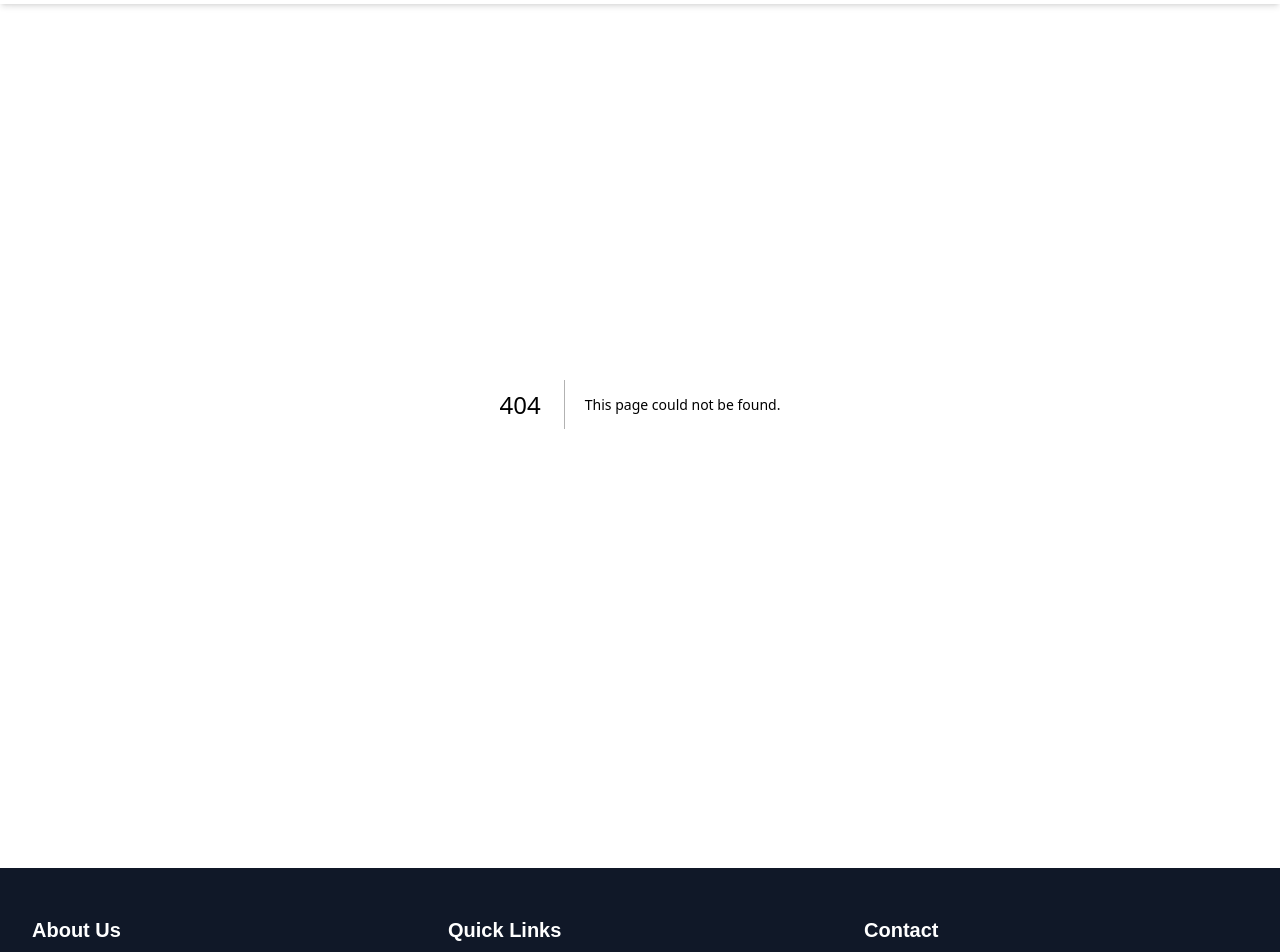
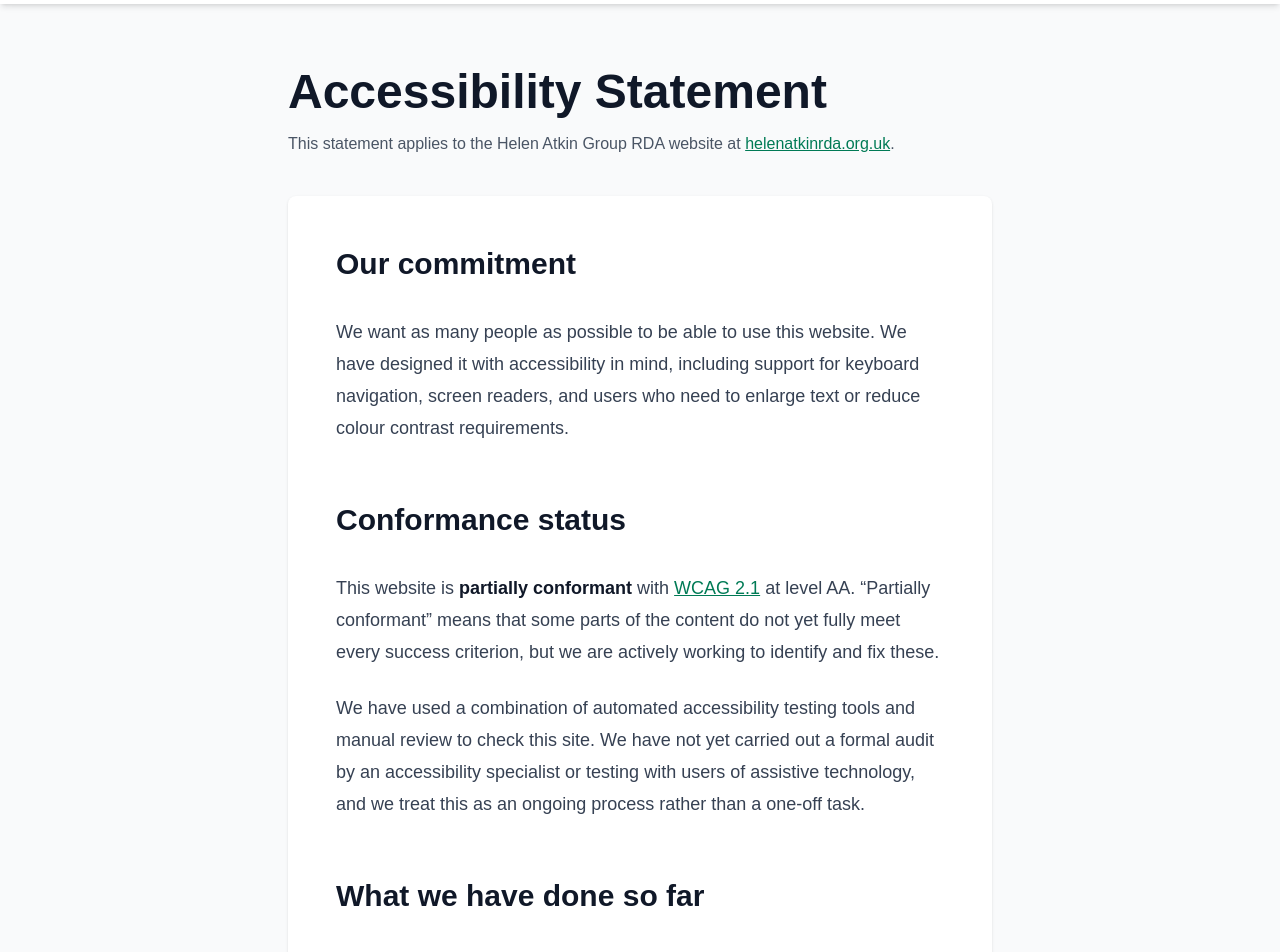
Before and after one commit to AlbyAtkinson71/helenatkin-rda, a Next.js app: page /accessibility-statement in a window 1280 px wide. Before the commit this address had no page. Shown: the part 60-1012 px from the top of the page. Built offline with nearby package versions, Linux system fonts and the light colour scheme.

Commit message:
Add accessibility statement page

```diff
--- /dev/null
+++ b/app/accessibility-statement/page.js
@@ -0,0 +1,100 @@
+// app/accessibility-statement/page.js
+
+export const metadata = {
+  title: 'Accessibility Statement',
+  description: 'Accessibility statement for the Helen Atkin Group RDA website.',
+};
+
+export default function AccessibilityStatement() {
+  return (
+    <main id="main-content" className="py-16 bg-gray-50">
+      <div className="max-w-3xl mx-auto px-4 sm:px-6 lg:px-8">
+        <header className="mb-10">
+          <h1 className="text-4xl md:text-5xl font-bold text-gray-900 mb-4">
+            Accessibility Statement
+          </h1>
+          <p className="text-gray-600">
+            This statement applies to the Helen Atkin Group RDA website at{' '}
+            <a href="https://helenatkinrda.org.uk" className="text-emerald-700 underline hover:text-emerald-800">
+              helenatkinrda.org.uk
+            </a>.
+          </p>
+        </header>
+
+        <div className="prose prose-lg max-w-none bg-white rounded-lg shadow-sm p-8 md:p-12">
+          <h2>Our commitment</h2>
+          <p>
+            We want as many people as possible to be able to use this website. We have designed
+            it with accessibility in mind, including support for keyboard navigation, screen
+            readers, and users who need to enlarge text or reduce colour contrast requirements.
+          </p>
+
+          <h2>Conformance status</h2>
+          <p>
+            This website is <strong>partially conformant</strong> with{' '}
+            <a
+              href="https://www.w3.org/TR/WCAG21/"
+              target="_blank"
+              rel="noopener noreferrer"
+              className="text-emerald-700 underline hover:text-emerald-800"
+            >
+              WCAG 2.1
+            </a>{' '}
+            at level AA. &ldquo;Partially conformant&rdquo; means that some parts of the content
+            do not yet fully meet every success criterion, but we are actively working to
+            identify and fix these.
+          </p>
+          <p>
+            We have used a combination of automated accessibility testing tools and manual
+            review to check this site. We have not yet carried out a formal audit by an
+            accessibility specialist or testing with users of assistive technology, and we
+            treat this as an ongoing process rather than a one-off task.
+          </p>
+
+          <h2>What we have done so far</h2>
+          <ul>
+            <li>Used semantic HTML and clear heading structure throughout the site</li>
+            <li>Provided text alternatives for images</li>
+            <li>Ensured the site can be fully navigated using a keyboard alone</li>
+            <li>Included visible focus indicators on interactive elements</li>
+            <li>Checked and corrected colour contrast to meet WCAG AA requirements</li>
+            <li>Added a &ldquo;skip to main content&rdquo; link for keyboard and screen reader users</li>
+            <li>Ensured photo galleries and pop-up content trap and return keyboard focus correctly</li>
+            <li>Reduced motion for users who have set that preference in their browser or device</li>
+            <li>Labelled downloadable documents with their file type and size before you download them</li>
+          </ul>
+
+          <h2>Known limitations</h2>
+          <p>
+            We are not currently aware of any specific accessibility barriers on this site.
+            If you find one, please let us know using the contact details below, and we will
+            aim to fix it as quickly as we can.
+          </p>
+
+          <h2>Technical information</h2>
+          <p>
+            This website is built using modern web standards (HTML5, CSS, and JavaScript) and
+            is designed to work with recent versions of major browsers &ndash; including Chrome,
+            Firefox, Safari and Edge &ndash; on both desktop and mobile devices.
+          </p>
+
+          <h2>Feedback and contact information</h2>
+          <p>
+            If you have any difficulty using this website, or have feedback on its
+            accessibility, please get in touch:
+          </p>
+          <ul>
+            <li>Email: <a href="mailto:wardsinbuxton@gmail.com" className="text-emerald-700 underline hover:text-emerald-800">wardsinbuxton@gmail.com</a></li>
+            <li>Phone: 07940 516 060</li>
+          </ul>
+          <p>We aim to respond to accessibility queries within a reasonable timeframe.</p>
+
+          <h2>Preparation of this statement</h2>
+          <p>
+            This statement was last reviewed on <strong>[INSERT DATE]</strong>.
+          </p>
+        </div>
+      </div>
+    </main>
+  );
+}
```
